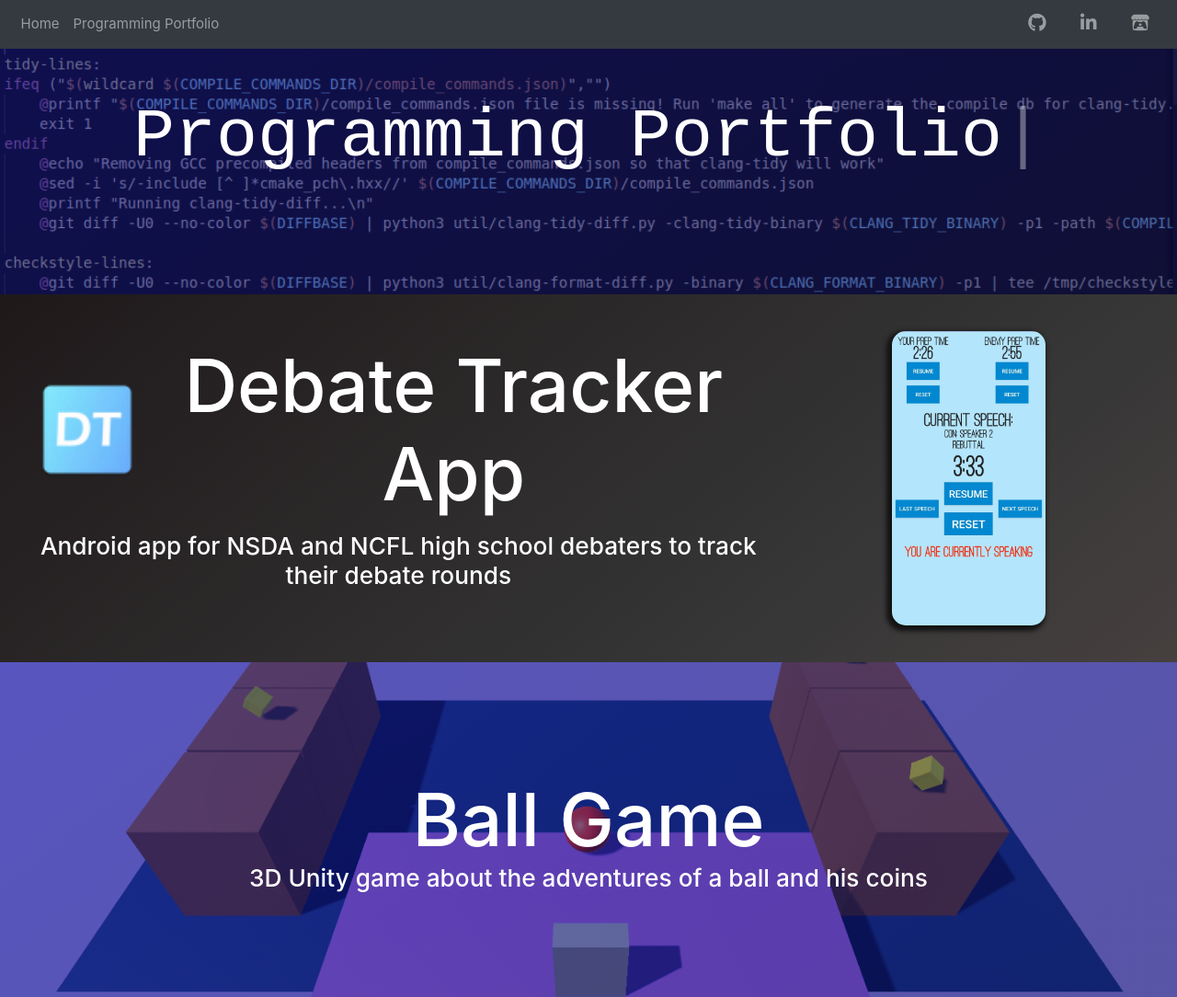
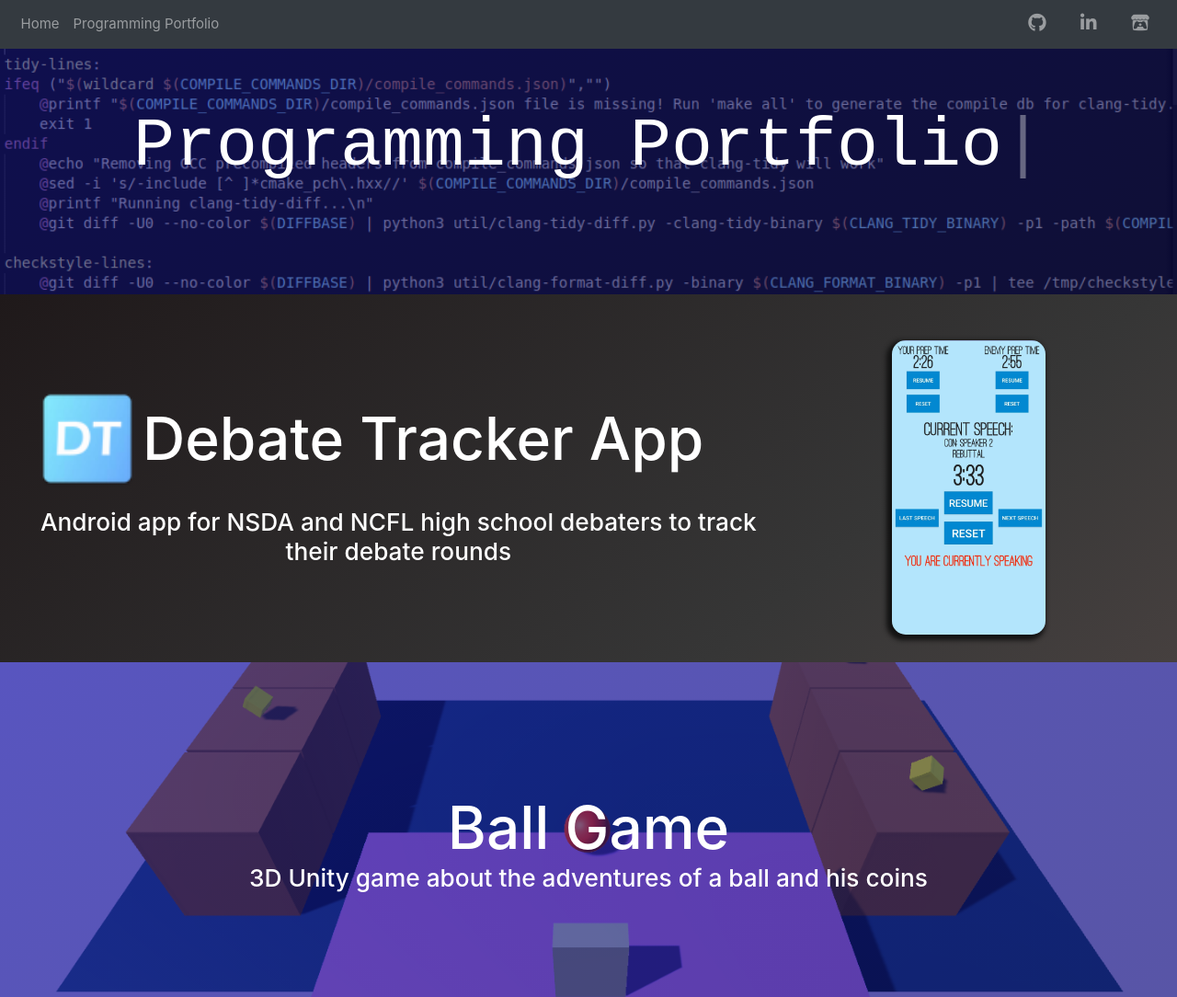
Before and after one commit to PotentialError/PotentialError.github.io, a plain HTML site: page programming.html in a window 1280 px wide. Shown: the top 1084 px of the page at 92% size. Drawn offline with nearby package versions, Linux system fonts and the light colour scheme.

Commit message:
Made Programming Icon/Title Dynamic

```diff
--- a/programCSS.css
+++ b/programCSS.css
@@ -6,7 +6,7 @@
     text-align: center;
 }
 h1 {
-  font-size: 10vh !important;
+  font-size: 8vmin !important;
 
 }
 h2 {
@@ -31,6 +31,7 @@ a {
     padding-right: 20px;
     padding-left: 20px;
     padding-bottom: 20px;
+    padding-top: 20px;
 }
 .screenshot {
   box-shadow: -3px 3px 5px 3px #131313;
@@ -41,6 +42,6 @@ a {
   height: auto;
 }
 .appIcon {
-  height: 15vh;
+  height: 15vmin;
   width: auto;
 }
--- a/programming.html
+++ b/programming.html
@@ -114,7 +114,7 @@
                 <div class="col-sm-8 my-auto">
                     <div class="row flex-nowrap mx-auto mb-3">
                         <img src="Assets/MikeyBotLogo.PNG" class="appIcon my-auto">
-                        <h1 class="text-white my-auto">MikeyBot</h1>
+                        <h1 class="text-white my-auto text-center">MikeyBot</h1>
                     </div>
                     <h3 class="text-white">Discord bot that uses Java Discord API to provide users useful features for their server</h3>
                 </div>
```
